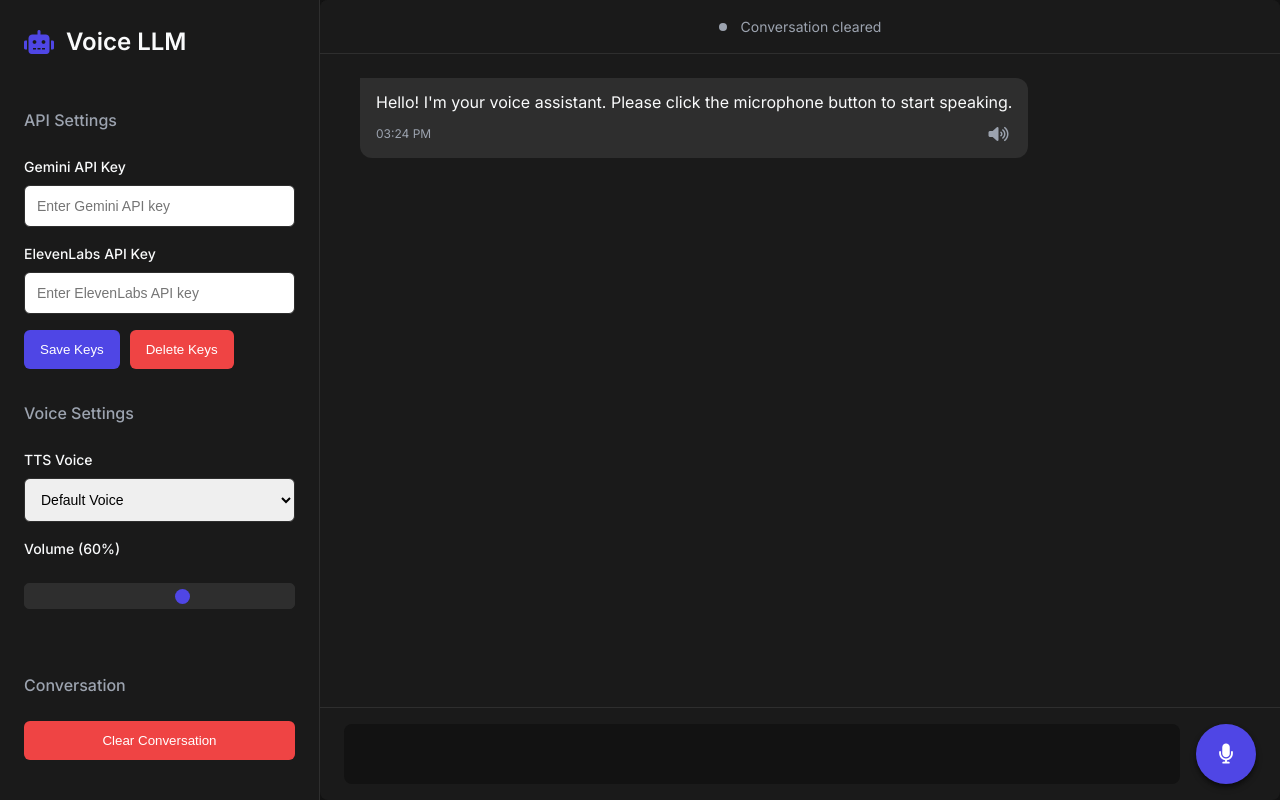
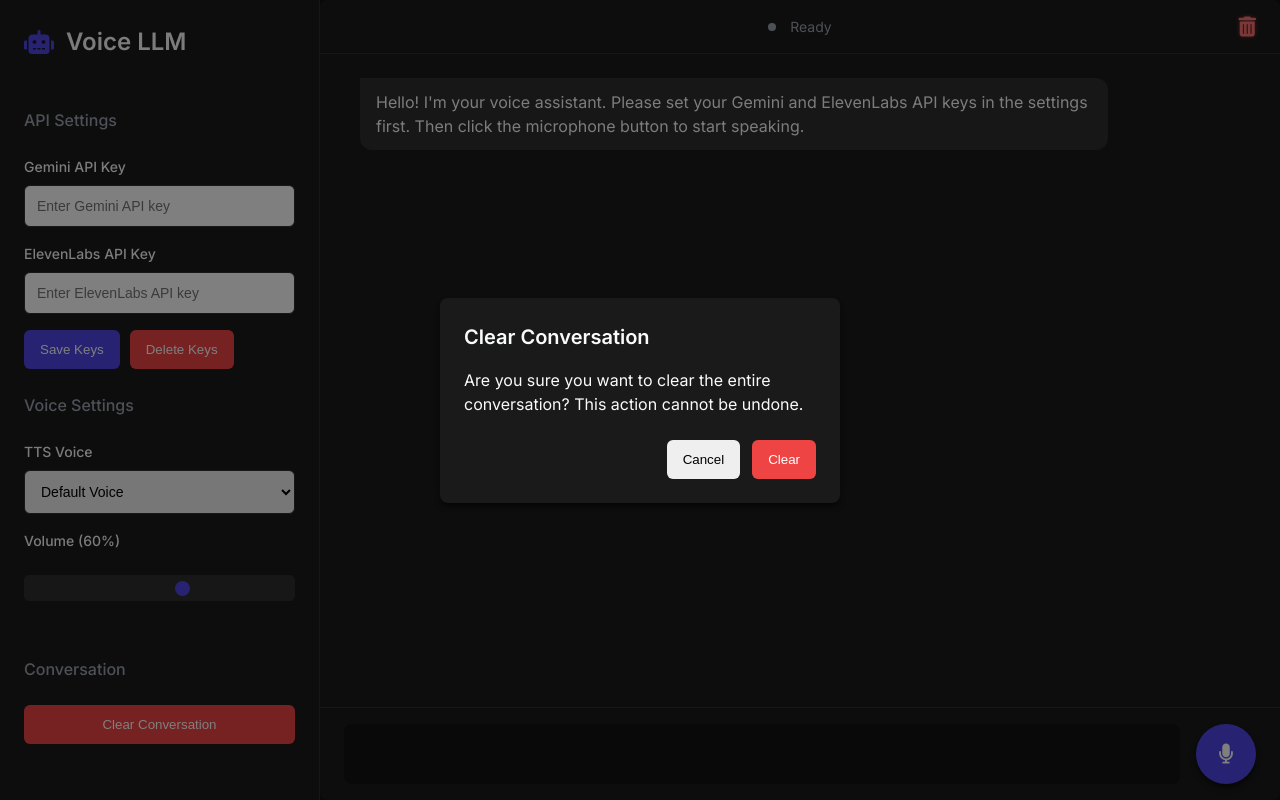
Before and after one commit to jdros15/Talking-LLM, a website: page index.html in a window 1280 px wide. Both pictures are taken after a click on the button "Clear Conversation". Drawn offline with Linux system fonts and the light colour scheme.

Commit message:
Add clear conversation functionality with confirmation modal; improve chat initialization and localStorage handling

```diff
--- a/app.js
+++ b/app.js
@@ -17,6 +17,10 @@ document.addEventListener('DOMContentLoaded', () => {
     const settingsSidebar = document.getElementById('settings-sidebar');
     const settingsOverlay = document.getElementById('settings-overlay');
     const clearConversationButton = document.getElementById('clear-conversation');
+    const headerClearConversationButton = document.getElementById('header-clear-conversation');
+    const clearConfirmationModal = document.getElementById('clear-confirmation-modal');
+    const confirmClearButton = document.getElementById('confirm-clear');
+    const cancelClearButton = document.getElementById('cancel-clear');
     const volumeSlider = document.getElementById('volume-slider');
 
     // API Keys
@@ -44,9 +48,31 @@ document.addEventListener('DOMContentLoaded', () => {
     // Mobile variables
     let isMobile = window.innerWidth <= 768;
 
+    // Flag to track if chat is already initialized (prevents duplication)
+    let isChatInitialized = false;
+
     // Chat history and audio cache
-    let chatHistory = JSON.parse(localStorage.getItem('chatHistory') || '[]');
-    let audioCache = JSON.parse(localStorage.getItem('audioCache') || '{}');
+    let chatHistory = [];
+    let audioCache = {};
+
+    // Try to load chat history and audio cache from localStorage safely
+    try {
+        const storedChatHistory = localStorage.getItem('chatHistory');
+        if (storedChatHistory) {
+            chatHistory = JSON.parse(storedChatHistory) || [];
+        }
+
+        const storedAudioCache = localStorage.getItem('audioCache');
+        if (storedAudioCache) {
+            audioCache = JSON.parse(storedAudioCache) || {};
+        }
+    } catch (error) {
+        console.error('Error loading data from localStorage:', error);
+        // Reset to defaults if there was an error
+        chatHistory = [];
+        audioCache = {};
+    }
+
     let isVisualizerActive = false;
 
     // Cache management
@@ -79,7 +105,14 @@ document.addEventListener('DOMContentLoaded', () => {
 
     // Initialize chat from cache if available
     function initializeChat() {
-        if (chatHistory.length > 0) {
+        // Only initialize once to prevent duplication
+        if (isChatInitialized || chatHistory.length === 0) {
+            return;
+        }
+
+        // Set flag to prevent future initializations
+        isChatInitialized = true;
+
         // Clear chat UI first
         chatMessages.innerHTML = '';
 
@@ -90,10 +123,49 @@ document.addEventListener('DOMContentLoaded', () => {
 
         scrollToBottom();
     }
+
+    // Initialize chat from cache only once
+    initializeChat();
+
+    // Show clear conversation confirmation modal
+    function showClearConfirmationModal() {
+        clearConfirmationModal.classList.add('active');
     }
 
-    // Initialize chat from cache
-    initializeChat();
+    // Hide clear conversation confirmation modal
+    function hideClearConfirmationModal() {
+        clearConfirmationModal.classList.remove('active');
+    }
+
+    // Clear conversation (after confirmation)
+    function clearConversation() {
+        // Clear chat history from localStorage
+        localStorage.removeItem('chatHistory');
+
+        // Clear audio cache from localStorage
+        localStorage.removeItem('audioCache');
+
+        // Reset variables
+        chatHistory = [];
+        audioCache = {};
+
+        // Clear chat UI
+        chatMessages.innerHTML = '';
+
+        // Add welcome message
+        const welcomeMessage = "Hello! I'm your voice assistant. Please click the microphone button to start speaking.";
+        addMessage('assistant', welcomeMessage);
+
+        updateStatus('Conversation cleared');
+
+        // Close sidebar on mobile
+        if (isMobile) {
+            closeSettingsSidebar();
+        }
+
+        // Hide confirmation modal
+        hideClearConfirmationModal();
+    }
 
     // Volume slider change event
     if (volumeSlider) {
@@ -120,33 +192,24 @@ document.addEventListener('DOMContentLoaded', () => {
         });
     }
 
-    // Clear conversation button
+    // Clear conversation button (in settings)
     if (clearConversationButton) {
-        clearConversationButton.addEventListener('click', () => {
-            // Clear chat history from localStorage
-            localStorage.removeItem('chatHistory');
+        clearConversationButton.addEventListener('click', showClearConfirmationModal);
+    }
 
-            // Clear audio cache from localStorage
-            localStorage.removeItem('audioCache');
+    // Header clear conversation button
+    if (headerClearConversationButton) {
+        headerClearConversationButton.addEventListener('click', showClearConfirmationModal);
+    }
 
-            // Reset variables
-            chatHistory = [];
-            audioCache = {};
+    // Confirm clear conversation button
+    if (confirmClearButton) {
+        confirmClearButton.addEventListener('click', clearConversation);
+    }
 
-            // Clear chat UI
-            chatMessages.innerHTML = '';
-
-            // Add welcome message
-            const welcomeMessage = "Hello! I'm your voice assistant. Please click the microphone button to start speaking.";
-            addMessage('assistant', welcomeMessage);
-
-            updateStatus('Conversation cleared');
-
-            // Close sidebar on mobile
-            if (isMobile) {
-                closeSettingsSidebar();
-            }
-        });
+    // Cancel clear conversation button
+    if (cancelClearButton) {
+        cancelClearButton.addEventListener('click', hideClearConfirmationModal);
     }
 
     // Check if any API keys are missing and show a different welcome message
--- a/index.html
+++ b/index.html
@@ -64,6 +64,9 @@
                     <span class="status-indicator"></span>
                     <span class="status-text">Ready</span>
                 </div>
+                <button id="header-clear-conversation" class="header-clear-conversation" aria-label="Clear conversation">
+                    <i class="fas fa-trash-alt"></i>
+                </button>
             </div>
 
             <div class="chat-messages" id="chat-messages">
@@ -91,6 +94,20 @@
         </div>
     </div>
 
+    <!-- Add modal for clear confirmation -->
+    <div class="modal-overlay" id="clear-confirmation-modal">
+        <div class="modal">
+            <div class="modal-title">Clear Conversation</div>
+            <div class="modal-content">
+                <p>Are you sure you want to clear the entire conversation? This action cannot be undone.</p>
+            </div>
+            <div class="modal-actions">
+                <button id="cancel-clear" class="btn">Cancel</button>
+                <button id="confirm-clear" class="btn danger">Clear</button>
+            </div>
+        </div>
+    </div>
+
     <div class="overlay" id="settings-overlay"></div>
     <script src="app.js"></script>
 </body>
--- a/styles.css
+++ b/styles.css
@@ -18,16 +18,28 @@
     box-sizing: border-box;
 }
 
+html, body {
+    height: 100%;
+    margin: 0;
+    padding: 0;
+}
+
 body {
     font-family: 'Inter', sans-serif;
     background-color: var(--bg-color);
     color: var(--text-color);
     line-height: 1.5;
+    padding-bottom: env(safe-area-inset-bottom);
+    box-sizing: border-box;
+    width: 100%;
+    position: relative;
+    overflow-x: hidden;
 }
 
 .container {
     display: flex;
     height: 100vh;
+    height: -webkit-fill-available;
     max-width: 1600px;
     margin: 0 auto;
 }
@@ -41,6 +53,8 @@ body {
     display: flex;
     flex-direction: column;
     gap: 2rem;
+    overflow-y: auto;
+    max-height: 100vh;
 }
 
 .logo {
@@ -134,6 +148,8 @@ body {
 .toggle-settings {
     position: absolute;
     left: 1rem;
+    top: 50%;
+    transform: translateY(-50%);
     background: transparent;
     border: none;
     color: #7b68ee;
@@ -532,9 +548,12 @@ body {
 
     .toggle-settings {
         display: flex;
+        position: absolute;
+        left: 1rem;
+        top: 50%;
+        transform: translateY(-50%);
         align-items: center;
         justify-content: center;
-        position: relative;
         font-size: 1.5rem;
         padding: 0.5rem;
         margin-right: 0.5rem;
@@ -549,7 +568,8 @@ body {
     }
 
     .chat-container {
-        height: 70vh;
+        height: calc(100vh - env(safe-area-inset-bottom));
+        padding-bottom: env(safe-area-inset-bottom);
     }
 
     .chat-messages {
@@ -562,12 +582,18 @@ body {
     }
 
     .chat-input {
-        padding: 0.75rem 1rem;
+        position: relative;
+        z-index: 2;
+        margin-bottom: env(safe-area-inset-bottom);
     }
 
     .record-btn {
         width: 55px;
         height: 55px;
+    }
+
+    body {
+        padding-bottom: max(env(safe-area-inset-bottom), 20px);
     }
 }
 
@@ -680,11 +706,11 @@ body {
 }
 
 .settings-wrapper {
+    overflow-y: auto;
     display: flex;
     flex-direction: column;
-    gap: 2rem;
-    transition: max-height 0.3s ease, opacity 0.3s ease;
-    overflow: hidden;
+    gap: 1.5rem;
+    flex: 1;
 }
 
 /* Settings tooltip */
@@ -713,9 +739,15 @@ body {
 @media (max-width: 768px) {
     .toggle-settings {
         display: flex;
+        position: absolute;
+        left: 1rem;
+        top: 50%;
+        transform: translateY(-50%);
         align-items: center;
         justify-content: center;
-        position: relative;
+        font-size: 1.5rem;
+        padding: 0.5rem;
+        margin-right: 0.5rem;
     }
 
     .settings-tooltip {
@@ -766,3 +798,83 @@ input[type="range"]::-moz-range-thumb {
     font-weight: 500;
     margin-bottom: 0.5rem;
 }
+
+/* Clear conversation button in header */
+.header-clear-conversation {
+    position: absolute;
+    right: 1rem;
+    background: transparent;
+    border: none;
+    color: #f87171;
+    font-size: 1.25rem;
+    padding: 0.5rem;
+    cursor: pointer;
+    transition: all 0.2s ease;
+    display: flex;
+    align-items: center;
+    justify-content: center;
+}
+
+.header-clear-conversation:hover {
+    transform: scale(1.1);
+    color: #ef4444;
+}
+
+.header-clear-conversation i {
+    filter: drop-shadow(0 0 2px rgba(239, 68, 68, 0.5));
+}
+
+/* Modal Styles for confirmation dialogs */
+.modal-overlay {
+    position: fixed;
+    top: 0;
+    left: 0;
+    right: 0;
+    bottom: 0;
+    background-color: rgba(0, 0, 0, 0.5);
+    z-index: 100;
+    display: flex;
+    align-items: center;
+    justify-content: center;
+    opacity: 0;
+    visibility: hidden;
+    transition: opacity 0.3s ease, visibility 0.3s ease;
+}
+
+.modal-overlay.active {
+    opacity: 1;
+    visibility: visible;
+}
+
+.modal {
+    background-color: var(--sidebar-bg);
+    border-radius: 0.5rem;
+    padding: 1.5rem;
+    width: 90%;
+    max-width: 400px;
+    box-shadow: var(--shadow);
+}
+
+.modal-title {
+    font-size: 1.25rem;
+    font-weight: 600;
+    margin-bottom: 1rem;
+}
+
+.modal-content {
+    margin-bottom: 1.5rem;
+}
+
+.modal-actions {
+    display: flex;
+    justify-content: flex-end;
+    gap: 0.75rem;
+}
+
+/* Mobile Adjustments */
+@media (max-width: 768px) {
+    .modal {
+        width: 85%;
+        padding: 1.25rem;
+    }
+}
```
Lines whose indentation alone changed are shown as unchanged.
